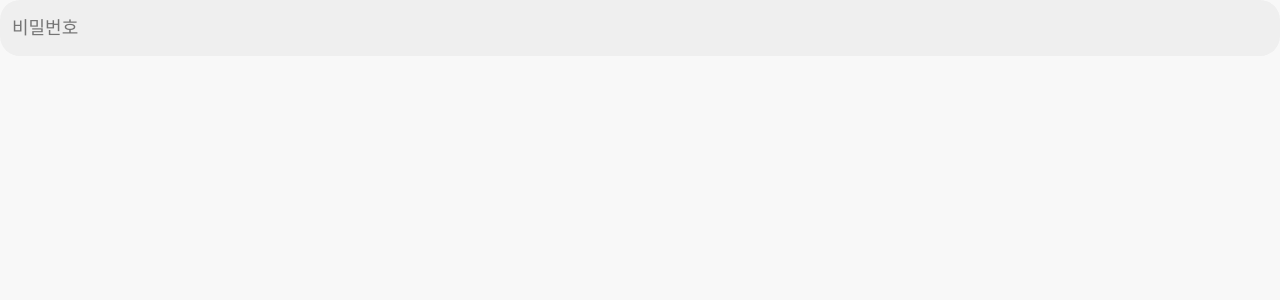
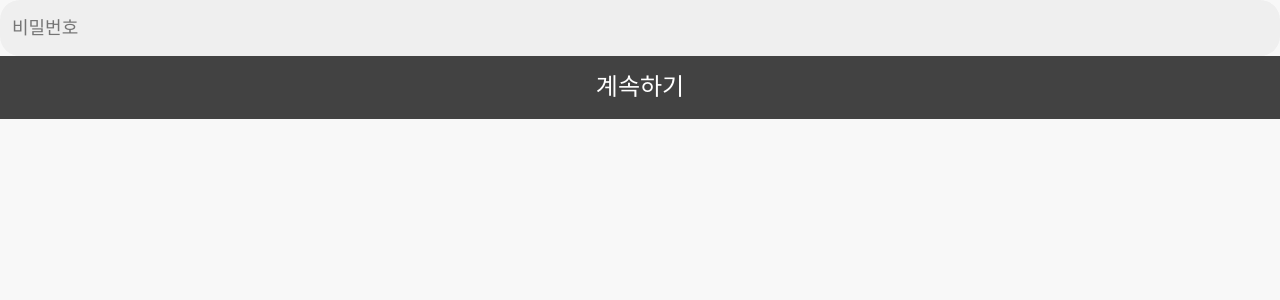
Before and after one commit to project-tingting/tingting_front, a Next.js app: page / in a window 1280 px wide. Shown: the top 300 px of the page. Built offline with nearby package versions, Linux system fonts and the light colour scheme.

Commit message:
#8 - Feat: button 컴포넌트 개발

```diff
--- /dev/null
+++ b/components/Button.tsx
@@ -0,0 +1,32 @@
+import React from 'react';
+import styled from 'styled-components';
+
+interface IBtnPattern {
+  isRound: boolean;
+  disabled: boolean;
+}
+
+interface IBtn extends IBtnPattern {
+  text: string;
+}
+
+export default function Button({ text, isRound, disabled }: IBtn) {
+  return (
+    <Btn isRound={isRound} disabled={disabled}>
+      {text}
+    </Btn>
+  );
+}
+
+const Btn = styled.button<IBtnPattern>`
+  width: 100%;
+  color: ${({ theme }) => theme.colors.whiteColor};
+  font-size: 2.4rem;
+  padding: 1.7rem;
+  line-height: 2.9rem;
+  background-color: ${(props) =>
+    props.disabled
+      ? ({ theme }) => theme.colors.disabledColor
+      : ({ theme }) => theme.colors.enabledColor};
+  border-radius: ${(props) => (props.isRound ? '1.8rem' : '0rem')};
+`;
--- a/pages/index.tsx
+++ b/pages/index.tsx
@@ -1,4 +1,5 @@
 import React from 'react';
+import Button from '../components/Button';
 
 import UserInput from '../components/UserInput';
 
@@ -7,6 +8,7 @@ export default function index() {
     <>
       <div>
         <UserInput type="password" size="big" text="비밀번호" />
+        <Button text="계속하기" isRound={false} disabled={false}></Button>
       </div>
     </>
   );
--- a/styles/global.ts
+++ b/styles/global.ts
@@ -29,6 +29,7 @@ const GlobalStyle = createGlobalStyle`
     }
     button{
         cursor: pointer;
+        border: 0rem;
     }
     img{
         vertical-align: top;
--- a/styles/styled.d.ts
+++ b/styles/styled.d.ts
@@ -9,6 +9,7 @@ declare module 'styled-components' {
       inputColor: string;
       disabledColor: string;
       enabledColor: string;
+      whiteColor: string;
       redColor: string;
     };
     size: {
--- a/styles/theme.ts
+++ b/styles/theme.ts
@@ -7,6 +7,7 @@ const colors = {
   inputColor: '#EFEFEF',
   disabledColor: '#B7B7B7',
   enabledColor: '#424242',
+  whiteColor: '#FFFFFF',
   redColor: 'red',
 };
 
```
